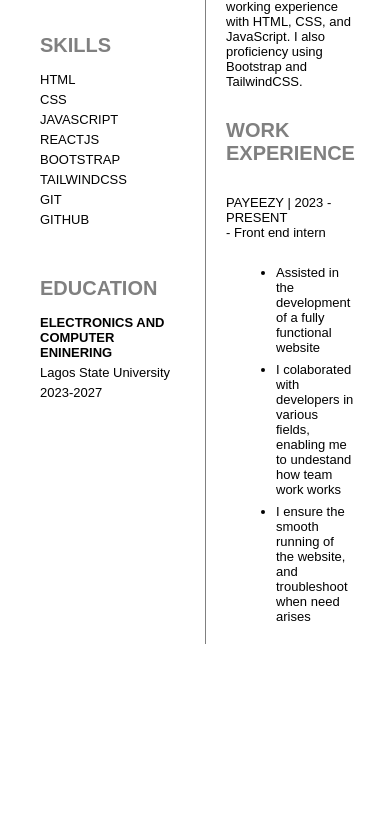
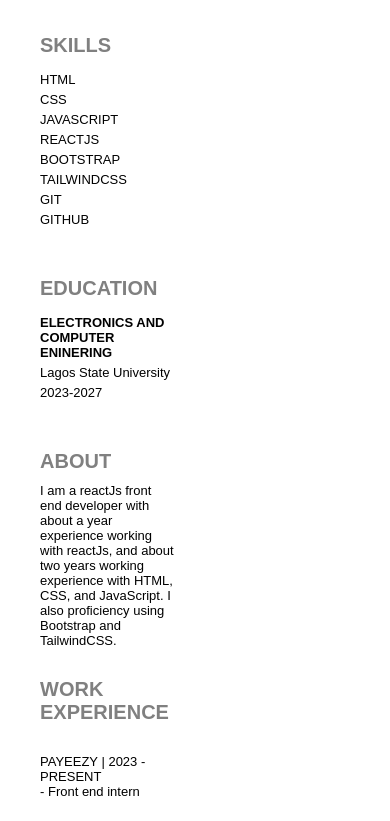
Before and after one commit to almattech/html_resume, a plain HTML site: page index.html in a window 390 px wide. Shown: the part 296-1117 px from the top of the page. Before the commit the page ends 1020 px from the top, so only its background shows below. Drawn offline with Linux system fonts and the light colour scheme.

Commit message:
Update index.css

```diff
--- a/index.css
+++ b/index.css
@@ -199,8 +199,13 @@
   }
 }
 
-@media and (max-width: 600px){
+@media screen and (max-width: 500px){
   .sections {
-    display:block;
+    display:flex;
+    flex-direction: column;
+
+    .right{
+      border-left: none ! important;
+    }
   }
 }
```
